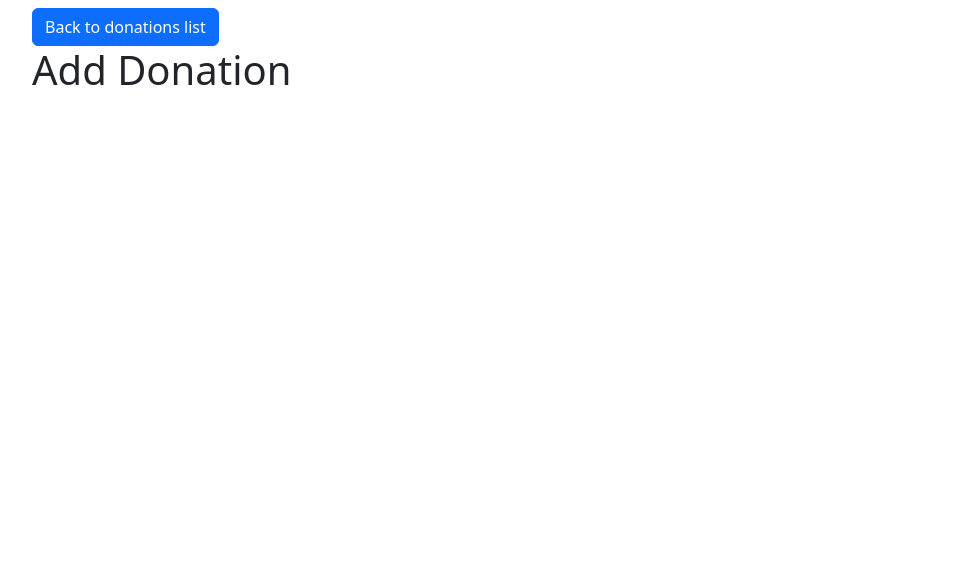
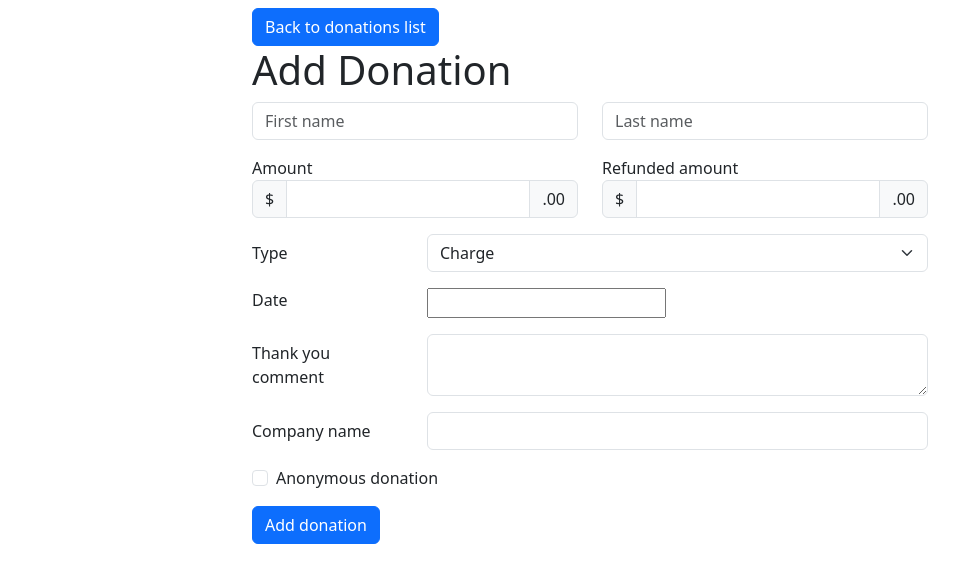
Before and after one commit to florentmtl/donations-ui, a React (Vite) app: page /add-donation in a window 1280 px wide. Shown: the top 582 px of the page, without its empty margins (50-1009 px from the left). Built offline with nearby package versions, Linux system fonts and the light colour scheme.

Commit message:
feat(app): add form to create new donation

```diff
--- a/package.json
+++ b/package.json
@@ -12,6 +12,7 @@
   },
   "dependencies": {
     "react": "^18.2.0",
+    "react-datepicker": "^6.9.0",
     "react-dom": "^18.2.0",
     "react-router-dom": "^6.23.0"
   },
--- a/src/components/AddDonation.jsx
+++ b/src/components/AddDonation.jsx
@@ -1,14 +1,90 @@
 import { Link } from 'react-router-dom';
+import DatePicker from 'react-datepicker';
+import 'react-datepicker/dist/react-datepicker.css';
 
 export function AddDonation() {
+  const handleSubmit = () => {};
+
   return (
-    <div className="container">
+    <div className="container" style={{ maxWidth: '700px' }}>
       <div className="mt-2">
         <Link to="/" className="btn btn-primary">
           Back to donations list
         </Link>
       </div>
       <h1>Add Donation</h1>
+      <div>
+        <form onSubmit={handleSubmit}>
+          <div className="mb-3 row">
+            <div className="col">
+              <input className="form-control" type="text" name="first-name" id="first-name" placeholder="First name" />
+            </div>
+            <div className="col">
+              <input className="form-control" type="text" name="last-name" id="last-name" placeholder="Last name" />
+            </div>
+          </div>
+          <div className="row mb-3">
+            <div className="col-md-6">
+              <label htmlFor="amount-form">Amount</label>
+              <div className="input-group">
+                <span className="input-group-text">$</span>
+                <input type="text" id="amount-form" className="form-control" />
+                <span className="input-group-text">.00</span>
+              </div>
+            </div>
+            <div className="col-md-6">
+              <label htmlFor="refunded-amount-form">Refunded amount</label>
+              <div className="input-group">
+                <span className="input-group-text">$</span>
+                <input type="text" id="refunded-amount-form" className="form-control" />
+                <span className="input-group-text">.00</span>
+              </div>
+            </div>
+          </div>
+          <div className="mb-3 row">
+            <label className="col-sm-3 col-form-label" htmlFor="type-donation">
+              Type
+            </label>
+            <div className="col-sm-9">
+              <select className="form-select" name="type-donation" id="type-donation">
+                <option value="charge">Charge</option>
+                <option value="manual">Manual</option>
+              </select>
+            </div>
+          </div>
+          <div className="mb-3 row">
+            <label className="col-sm-3" htmlFor="date-donation">
+              Date
+            </label>
+            <div className="col-sm-9">
+              <DatePicker id="date-donation" />
+            </div>
+          </div>
+          <div className="mb-3 row">
+            <label className="col-sm-3 col-form-label" htmlFor="thank-you">
+              Thank you comment
+            </label>
+            <div className="col-sm-9">
+              <textarea className="form-control" name="thank-you" id="thank-you" rows="2" />
+            </div>
+          </div>
+          <div className="mb-3 row">
+            <label className="col-sm-3 col-form-label" htmlFor="company-name">
+              Company name
+            </label>
+            <div className="col-sm-9">
+              <input className="form-control" type="text" name="company-name" id="company-name" />
+            </div>
+          </div>
+          <div className="mb-3 form-check">
+            <input className="form-check-input" type="checkbox" value="" id="anonymous-donation" />
+            <label className="form-check-label" htmlFor="anonymous-donation">
+              Anonymous donation
+            </label>
+          </div>
+          <input className="btn btn-primary" type="submit" value="Add donation" />
+        </form>
+      </div>
     </div>
   );
 }
```
Also changed, not shown: 1 other file (tests, documents, lock files or other folders).
